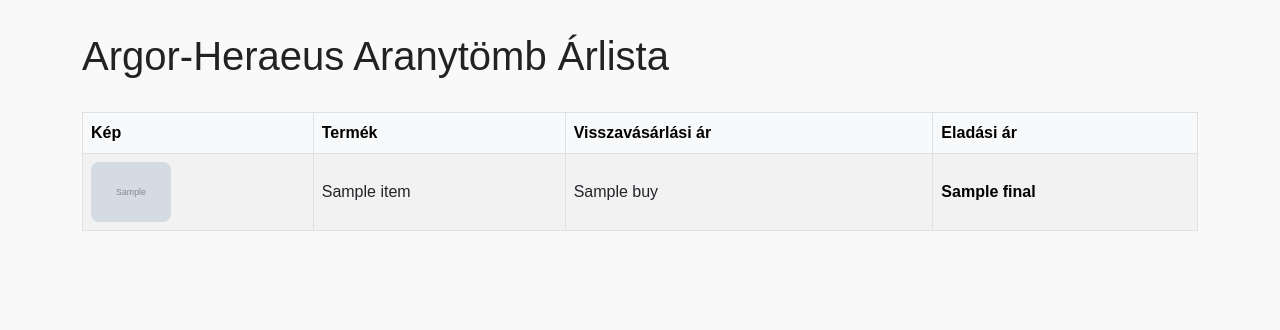
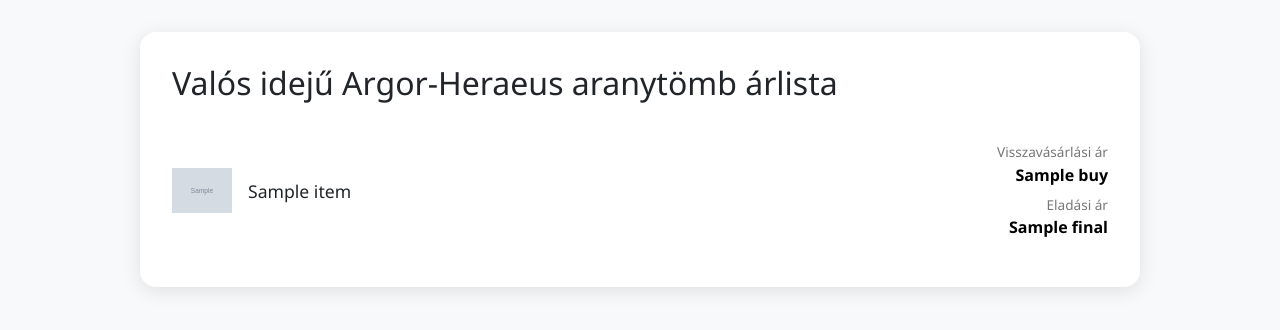
Before and after one commit to mukkos210/aranypiac-scraper, a Flask app: template templates/index.html in a window 1280 px wide. Shown: the top 330 px of the page. Run offline with Flask 3, Linux system fonts and the light colour scheme; the template is opened without the code that fills it: most values are stand-ins (such as "Sample title", 1, 10 or a date in 2020); grey boxes marked "Sample" are stand-in pictures.

Commit message:
ver 1.0: igényes dizájn bevezetve (dobozos, képes árlista)

```diff
--- a/templates/index.html
+++ b/templates/index.html
@@ -2,39 +2,80 @@
 <html lang="hu">
 <head>
     <meta charset="UTF-8">
-    <title>Chimera Aranytömb Árlista</title>
+    <meta name="viewport" content="width=device-width, initial-scale=1.0">
+    <title>Argor-Heraeus Aranytömb Árlista</title>
     <link href="https://cdn.jsdelivr.net/npm/bootstrap@5.3.0/dist/css/bootstrap.min.css" rel="stylesheet">
     <style>
-        body { background-color: #f9f9f9; font-family: Arial, sans-serif; padding: 2rem; }
-        .gold-image { width: 80px; border-radius: 8px; }
-        .table th, .table td { vertical-align: middle; }
-        .table td strong { color: #000; font-weight: 600; } /* eladási ár színe fekete */
-        h1 { color: #222; margin-bottom: 2rem; }
+        body {
+            background-color: #f8f9fa;
+            font-family: 'Segoe UI', sans-serif;
+            padding: 2rem;
+        }
+        .gold-box {
+            background-color: white;
+            border-radius: 1rem;
+            box-shadow: 0 4px 20px rgba(0,0,0,0.1);
+            padding: 2rem;
+            max-width: 1000px;
+            margin: auto;
+        }
+        .gold-item {
+            display: flex;
+            align-items: center;
+            justify-content: space-between;
+            padding: 1rem 0;
+            border-bottom: 1px solid #eee;
+        }
+        .gold-item:last-child {
+            border-bottom: none;
+        }
+        .gold-image {
+            width: 60px;
+            height: auto;
+            margin-right: 1rem;
+        }
+        .gold-info {
+            flex: 1;
+        }
+        .gold-title {
+            font-size: 1.1rem;
+            font-weight: 500;
+        }
+        .gold-prices {
+            text-align: right;
+        }
+        .gold-price-label {
+            font-size: 0.85rem;
+            color: #777;
+        }
+        .gold-price-value {
+            font-weight: 600;
+            font-size: 1rem;
+            color: #000;
+        }
     </style>
 </head>
 <body>
-    <div class="container">
-        <h1>Argor-Heraeus Aranytömb Árlista</h1>
-        <table class="table table-striped table-bordered">
-            <thead class="table-light">
-                <tr>
-                    <th>Kép</th>
-                    <th>Termék</th>
-                    <th>Visszavásárlási ár</th>
-                    <th>Eladási ár</th>
-                </tr>
-            </thead>
-            <tbody>
-                {% for item in gold_data %}
-                <tr>
-                    <td><img src="{{ url_for('static', filename='images/' + item.image) }}" alt="" class="gold-image"></td>
-                    <td>{{ item.name }}</td>
-                    <td>{{ item.buy }}</td>
-                    <td><strong>{{ item.final }}</strong></td>
-                </tr>
-                {% endfor %}
-            </tbody>
-        </table>
+
+    <div class="gold-box">
+        <h2 class="mb-4">Valós idejű Argor-Heraeus aranytömb árlista</h2>
+
+        {% for item in gold_data %}
+        <div class="gold-item">
+            <img src="{{ url_for('static', filename='images/' ~ item.image) }}" alt="{{ item.name }}" class="gold-image">
+            <div class="gold-info">
+                <div class="gold-title">{{ item.name }}</div>
+            </div>
+            <div class="gold-prices">
+                <div class="gold-price-label">Visszavásárlási ár</div>
+                <div class="gold-price-value">{{ item.buy }}</div>
+                <div class="gold-price-label mt-2">Eladási ár</div>
+                <div class="gold-price-value">{{ item.final }}</div>
+            </div>
+        </div>
+        {% endfor %}
+
     </div>
+
 </body>
 </html>
```
